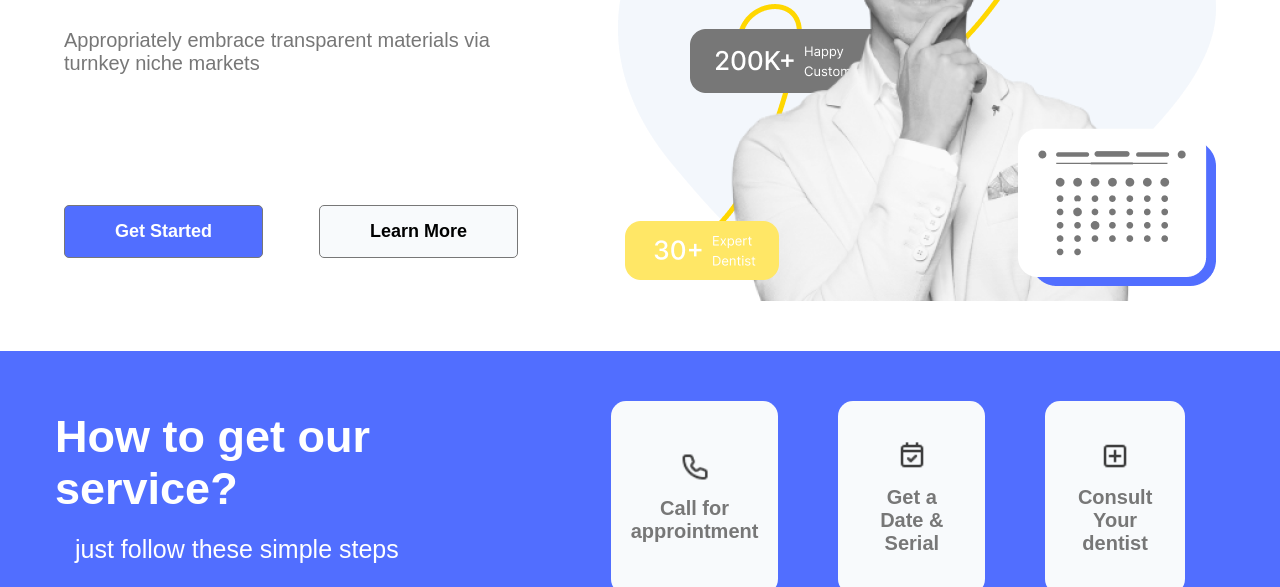
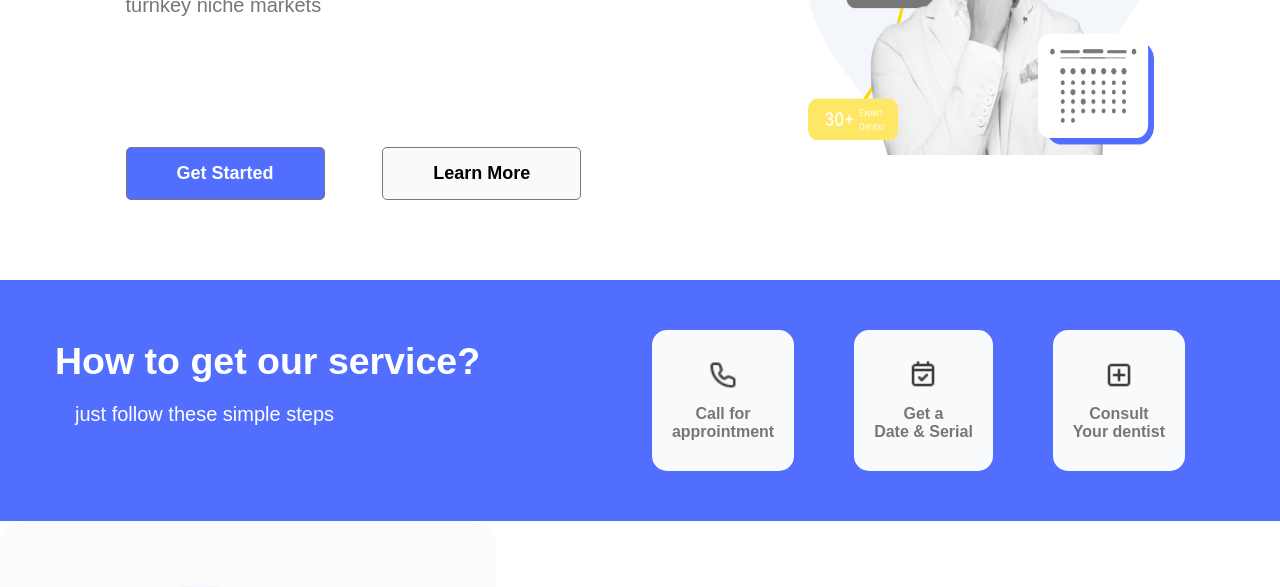
Before and after one commit to HarounaTraore/projet-clinique-dentaire, a plain HTML site: page index.html in a window 1280 px wide. Shown: the part 365-952 px from the top of the page. Drawn offline with Linux system fonts and the light colour scheme.

Commit message:
Reajustement des images

```diff
--- a/css/style.css
+++ b/css/style.css
@@ -107,6 +107,10 @@ span {
     justify-content: space-between;
     margin: 20px 100px 30px 0;
 }
+#home .img-rigth {
+    width: 350px;
+    height: 350px;
+}
 #home .button-contener button {
     margin-top: 50px;
     padding: 15px 50px;
@@ -129,7 +133,7 @@ span {
 
 #services .div-blue {
     display: flex;
-    width: 100vw;
+    width: 100%;
     padding: 20px 15px;
     background-color: var(--primary);
     justify-content: space-between;
@@ -137,10 +141,10 @@ span {
 #services .left {
     color: var(--white);
     padding: 40px;
-    font-size: 30px;
+    font-size: 25px;
 }
 #services .left p {
-    font-size: 25px;
+    font-size: 20px;
     padding: 20px;
 }
 #services .right {
@@ -159,7 +163,7 @@ span {
     padding: 30px 20px;
     border-radius: 15px;
     text-align: center;
-    font-size: 20px;
+    font-size: 16px;
     margin: 30px;
     color: var(--muted);
     font-weight: bold;
@@ -237,7 +241,6 @@ span {
 }
 
 #about-us .contener {
-    /* margin-top: 50px; */
     display: grid;
     grid-template-columns: repeat(3,1fr);
     grid-template-rows: repeat(2,1fr);
@@ -276,7 +279,7 @@ span {
     display: flex;
     justify-content: center;
     align-items: center;
-    width: 100vw;
+    width: 100%;
     height: 50vh;
     padding: 20px 15px;
     background-color: var(--primary);
```
Also changed, not shown: maquette/maquette.png (added).
